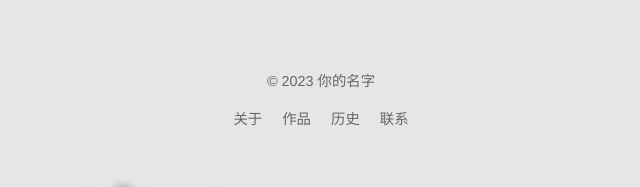
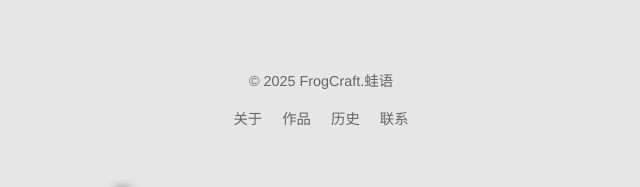
Before and after one commit to FutureString/testFrogCraft, a plain HTML site: page index.html in a window 1280 px wide. Shown: the part 1626-1813 px from the top of the page, 319-959 px from the left. Drawn offline with Linux system fonts and the light colour scheme.

Commit message:
index.html

```diff
--- a/index.html
+++ b/index.html
@@ -172,7 +172,7 @@
 
     <!-- 页脚 -->
     <footer>
-        <p>&copy; 2023 你的名字</p>
+        <p>&copy; 2025 FrogCraft.蛙语</p>
         <div class="links">
             <a href="#about">关于</a>
             <a href="#work">作品</a>
```
